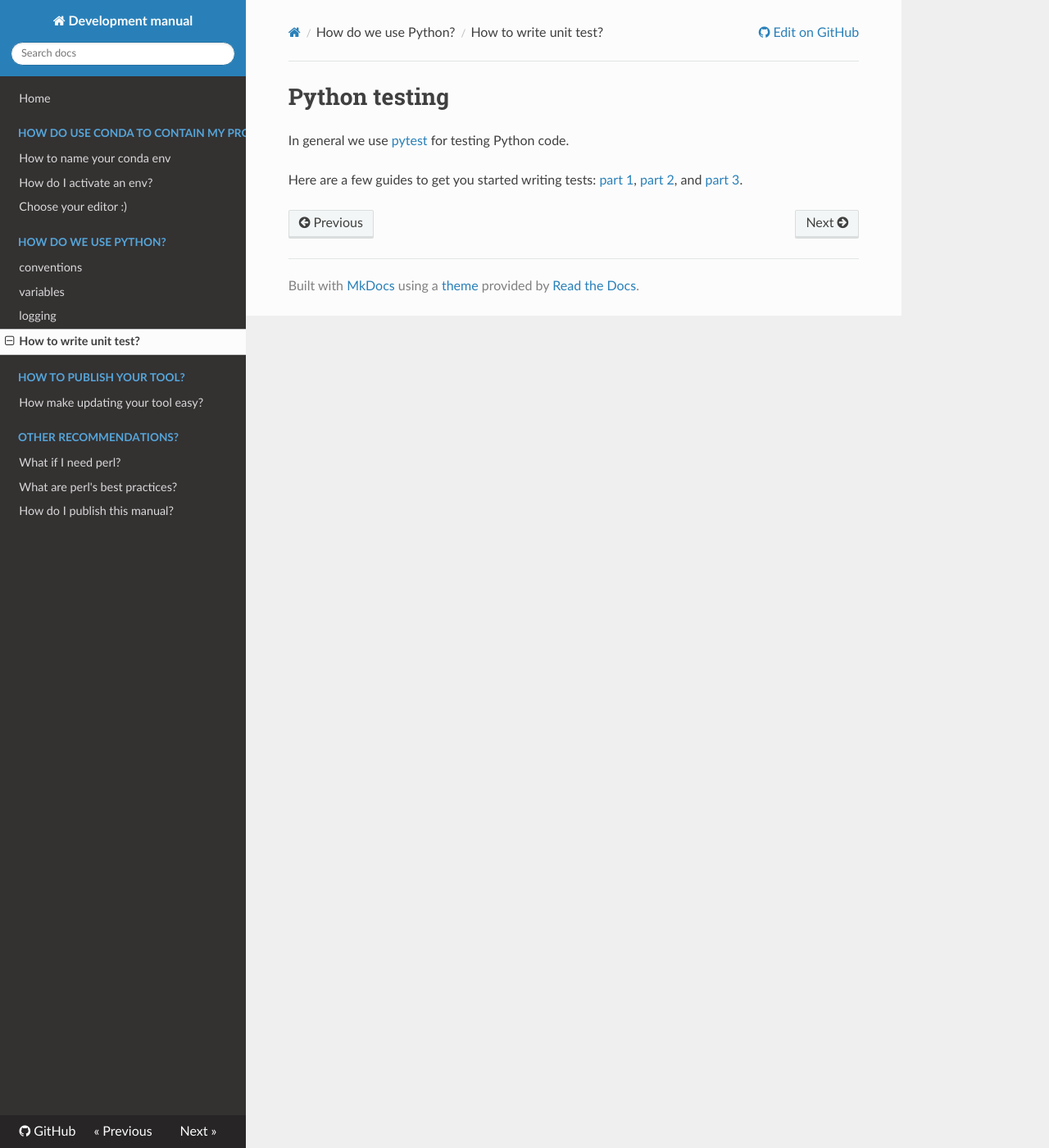
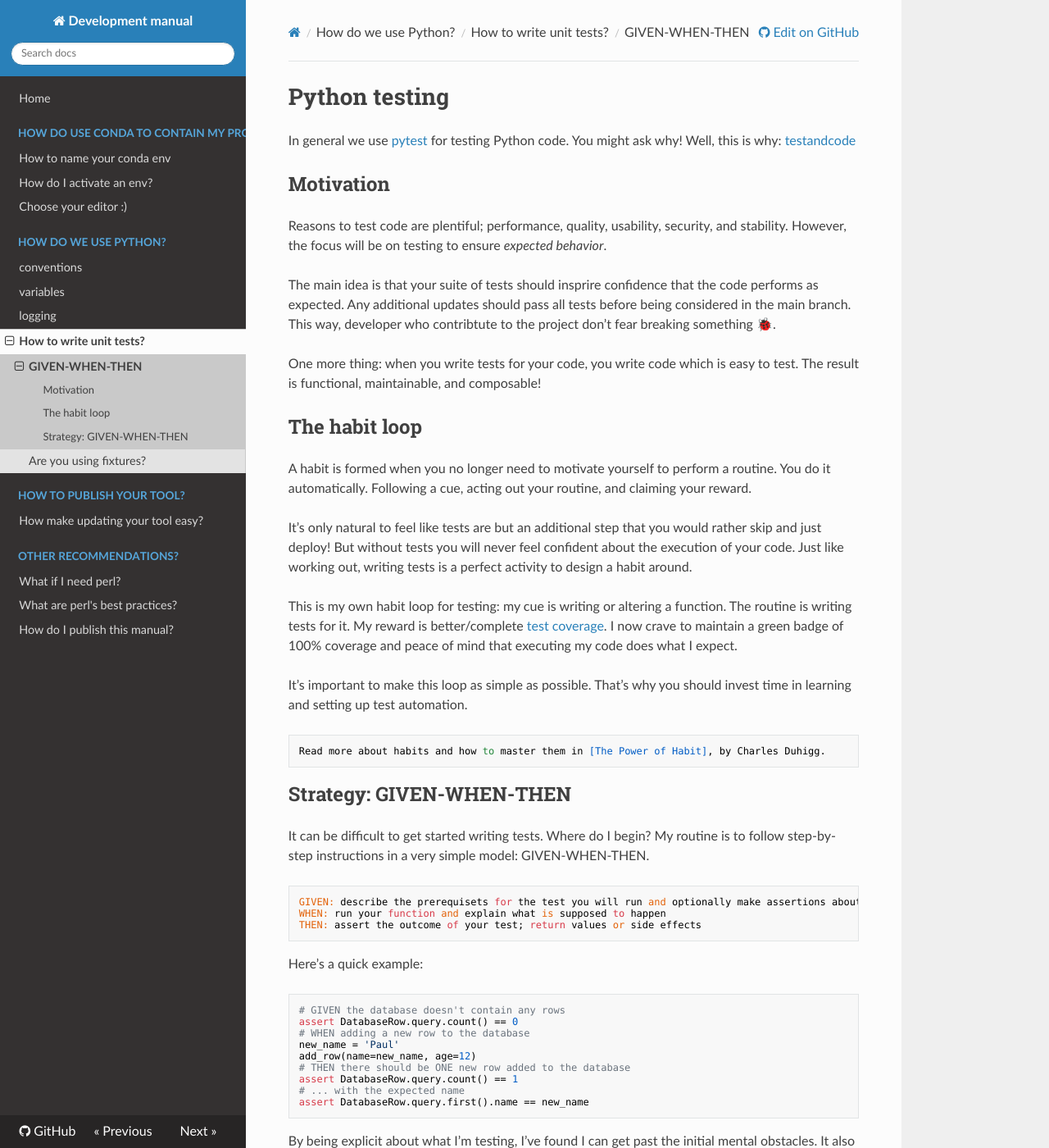
Before and after one commit to ingkebil/development, an MkDocs documentation site: the page built from docs/python/testing/index.md, in a window 1280 px wide and 1400 px high. Shown: the whole window at 82% size. Built offline with MkDocs 1.6.1, drawn with Linux system fonts in a browser that asks for light colours; nearby versions of some CDN libraries; some of the changed text lies outside the part shown.

Commit message:
Import testing

````diff
--- a/docs/python/testing.md
+++ /dev/null
@@ -1,10 +0,0 @@
-#Python testing
-
-In general we use [pytest](http://docs.pytest.org/en/latest/) for testing Python code.
-
-Here are a few guides to get you started writing tests: [part 1][test-1], [part 2][test-2], and [part 3][test-3].
-
-
-[test-1]: http://www.robinandeer.com/blog/2016/06/18/how-i-test-my-code-part-1/
-[test-2]: http://www.robinandeer.com/blog/2016/06/21/how-i-test-my-code-part-2/
-[test-3]: http://www.robinandeer.com/blog/2016/06/22/how-i-test-my-code-part-3/
--- /dev/null
+++ b/docs/python/testing/index.md
@@ -0,0 +1,51 @@
+#Python testing
+
+In general we use [pytest](http://docs.pytest.org/en/latest/) for testing Python code. You might ask why! Well, this is why: [testandcode]
+
+## Motivation
+
+Reasons to test code are plentiful; performance, quality, usability, security, and stability. However, the focus will be on testing to ensure _expected behavior_.
+
+The main idea is that your suite of tests should insprire confidence that the code performs as expected. Any additional updates should pass all tests before being considered in the main branch. This way, developer who contribtute to the project don’t fear breaking something 🐞.
+
+One more thing: when you write tests for your code, you write code which is easy to test. The result is functional, maintainable, and composable!
+
+## The habit loop
+
+A habit is formed when you no longer need to motivate yourself to perform a routine. You do it automatically. Following a cue, acting out your routine, and claiming your reward.
+
+It’s only natural to feel like tests are but an additional step that you would rather skip and just deploy! But without tests you will never feel confident about the execution of your code. Just like working out, writing tests is a perfect activity to design a habit around.
+
+This is my own habit loop for testing: my cue is writing or altering a function. The routine is writing tests for it. My reward is better/complete [test coverage]. I now crave to maintain a green badge of 100% coverage and peace of mind that executing my code does what I expect.
+
+It’s important to make this loop as simple as possible. That’s why you should invest time in learning and setting up test automation.
+
+    Read more about habits and how to master them in [The Power of Habit], by Charles Duhigg.
+
+## Strategy: GIVEN-WHEN-THEN
+
+It can be difficult to get started writing tests. Where do I begin? My routine is to follow step-by-step instructions in a very simple model: GIVEN-WHEN-THEN.
+
+    GIVEN: describe the prerequisets for the test you will run and optionally make assertions about your setup
+    WHEN: run your function and explain what is supposed to happen
+    THEN: assert the outcome of your test; return values or side effects
+
+Here’s a quick example:
+
+```
+# GIVEN the database doesn't contain any rows
+assert DatabaseRow.query.count() == 0
+# WHEN adding a new row to the database
+new_name = 'Paul'
+add_row(name=new_name, age=12)
+# THEN there should be ONE new row added to the database
+assert DatabaseRow.query.count() == 1
+# ... with the expected name
+assert DatabaseRow.query.first().name == new_name
+```
+
+By being explicit about what I’m testing, I’ve found I can get past the initial mental obstacles. It also adds relevancy to writing tests. Without clear comments it can often feel like indecipherable lines that does something you’ve long forgot.
+
+[testandcode]: https://testandcode.com/
+[test coverage]: https://en.wikipedia.org/wiki/Code_coverage
+[The Power of Habit]: http://charlesduhigg.com/the-power-of-habit/
--- a/mkdocs.yml
+++ b/mkdocs.yml
@@ -24,7 +24,9 @@ nav:
     - variables: 'python/variables.md'
     - logging: 'python/logging.md'
 #    - CLI
-    - How to write unit test?: 'python/testing.md'
+    - 'How to write unit tests?':
+      - 'GIVEN-WHEN-THEN': 'python/testing/index.md'
+      - 'Are you using fixtures?': 'python/testing/fixtures.md'
 #    - How to write documentation?  -
 #  - How to run on stage?
 #    - How to use databases?
````
Also changed, not shown: docs/python/testing/fixtures.md (added, +112 -0 lines).
